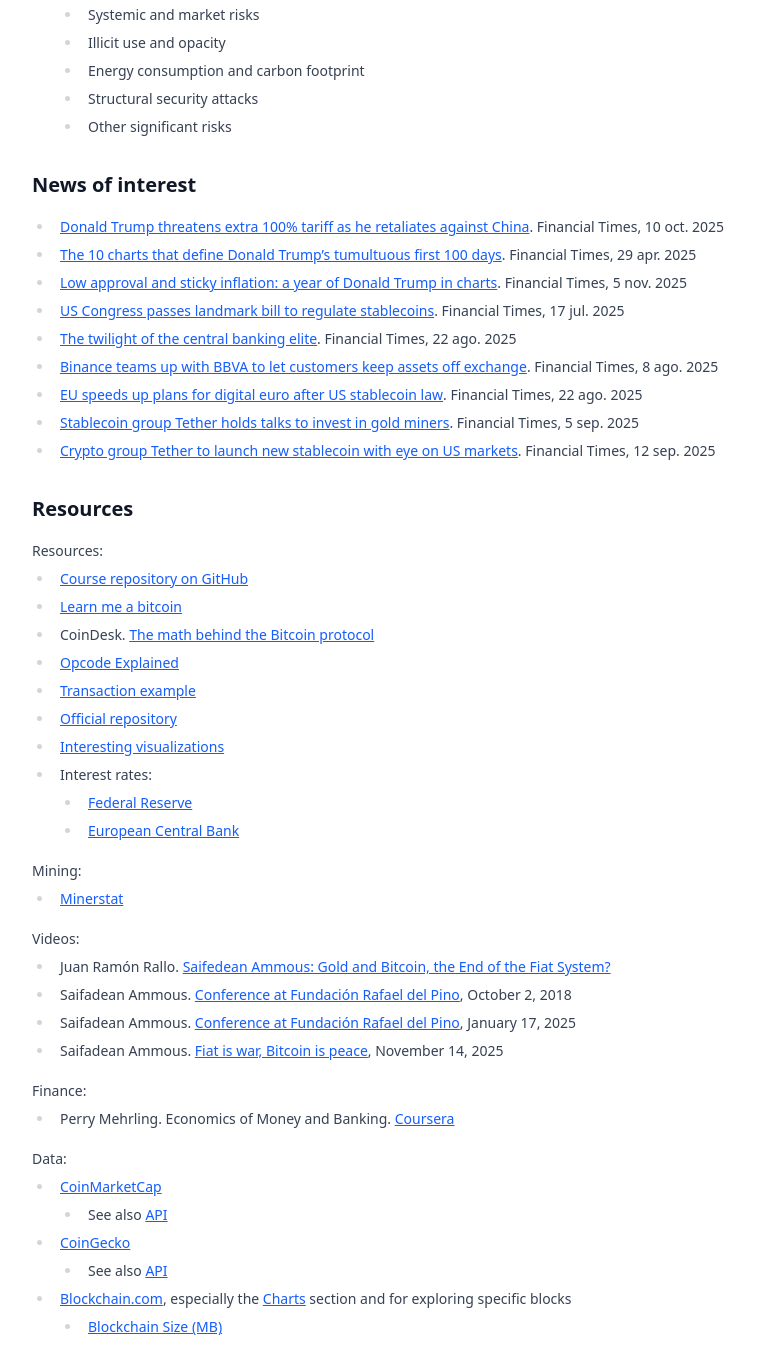
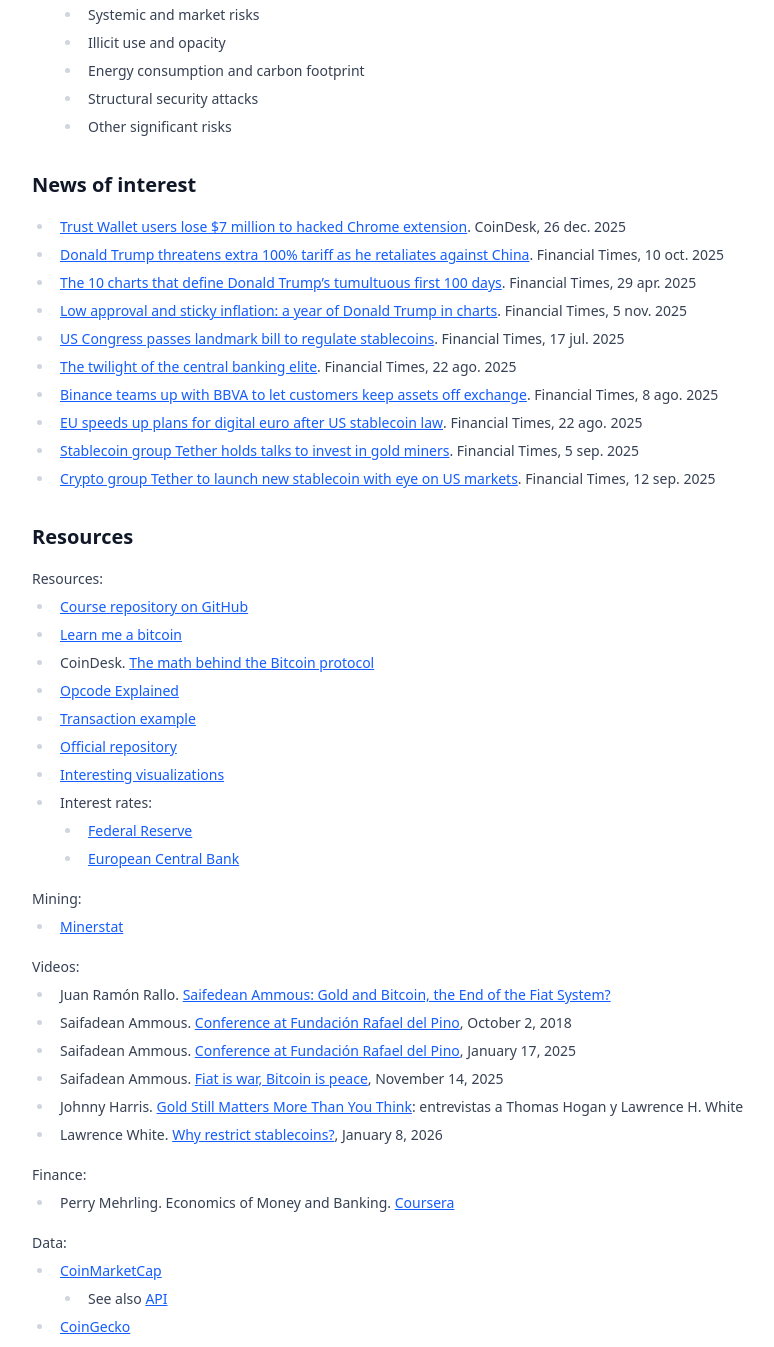
Before and after one commit to MiguelPuntoEs/miguel.es, an Astro site: page /courses/blockchain in a window 1280 px wide. Shown: the part 1521-2868 px from the top of the page, without its empty margins (240-1014 px from the left). Built offline with nearby package versions, Linux system fonts and the light colour scheme; Astro itself is replaced by a stand-in of ours; some packages are replaced by stand-ins of ours.

Commit message:
doc: added blockchain references

```diff
--- a/src/pages/courses/blockchain.md
+++ b/src/pages/courses/blockchain.md
@@ -60,6 +60,7 @@
 
 ## News of interest
 
+- [Trust Wallet users lose $7 million to hacked Chrome extension](https://www.coindesk.com/business/2025/12/26/trust-wallet-users-lose-more-than-usd7-million-to-hacked-chrome-extension). CoinDesk, 26 dec. 2025
 - [Donald Trump threatens extra 100% tariff as he retaliates against China](https://www.ft.com/content/328e3195-909a-45fb-b118-9dafbd41262b). Financial Times, 10 oct. 2025
 - [The 10 charts that define Donald Trump’s tumultuous first 100 days](https://www.ft.com/content/9d3ebaed-50b6-477a-bf62-3a35a22fc222). Financial Times, 29 apr. 2025
 - [Low approval and sticky inflation: a year of Donald Trump in charts](https://www.ft.com/content/266ae6df-89c2-4413-be51-0b3a7c6e8015). Financial Times, 5 nov. 2025
@@ -95,6 +96,8 @@
 - Saifadean Ammous. [Conference at Fundación Rafael del Pino](https://www.youtube.com/watch?v=XwVQpU5wnpY), October 2, 2018
 - Saifadean Ammous. [Conference at Fundación Rafael del Pino](https://www.youtube.com/watch?v=Ti3lI-se1DI), January 17, 2025
 - Saifadean Ammous. [Fiat is war, Bitcoin is peace](https://www.youtube.com/watch?v=6fgFyQEWiK4), November 14, 2025
+- Johnny Harris. [Gold Still Matters More Than You Think](https://www.youtube.com/watch?v=JMObz0Dgq7M): entrevistas a Thomas Hogan y Lawrence H. White
+- Lawrence White. [Why restrict stablecoins?](https://www.youtube.com/watch?v=YgIS7LR7AdI), January 8, 2026
 
 Finance:
 
```
